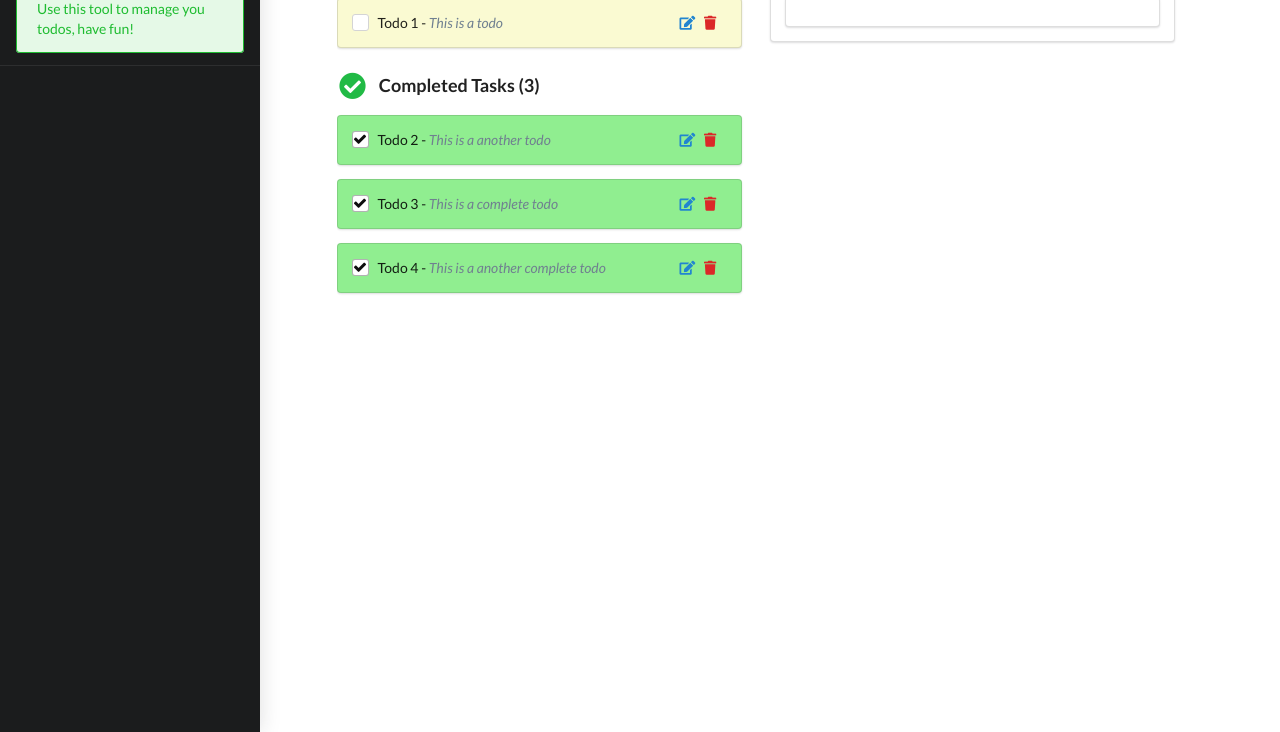
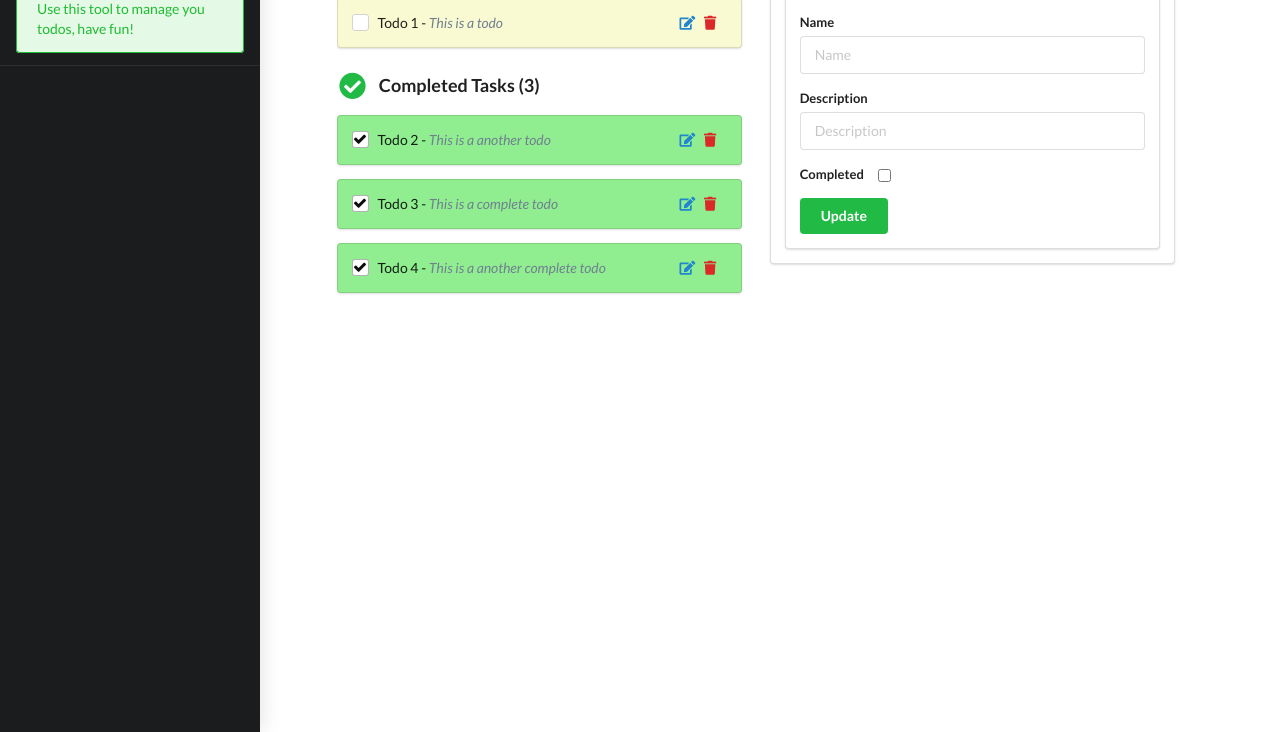
Before and after one commit to SeanRParker/vue-task-manager, a plain HTML site: page index.html in a window 1280 px wide. Shown: the part 68-800 px from the top of the page. Drawn offline with nearby package versions, Linux system fonts and the light colour scheme.

Commit message:
finishing update function

```diff
--- a/app.js
+++ b/app.js
@@ -75,7 +75,23 @@ var app = new Vue({
     editTask: function(event, id) {
       let task = this.tasks.find(item => item.id == id);
       if (task) {
-        this.task = task;
+        this.task = {
+          id: id,
+          name: task.name,
+          description: task.description,
+          completed: task.completed
+        };
+      }
+    },
+    updateTask: function(event, id) {
+      let task = this.tasks.find(item => item.id == id);
+      event.stopImmediatePropagation();
+      event.preventDefault();
+
+      if (task) {
+        task.name = this.task.name;
+        task.description = this.task.description;
+        task.completed = this.task.completed;
       }
     },
     deleteTask: function(event, id) {
--- a/index.html
+++ b/index.html
@@ -56,7 +56,26 @@
                 </div>
               </div>
               <div class="ui segment">
-                <form class="ui form">
+                <form class="ui form" v-on:submit="updateTask($event, task.id)">
+
+                  <input type="hidden" name="id" v-model="task.id" />
+
+                  <div class="field">
+                    <label>Name</label>
+                    <input type="text" name="name" placeholder="Name" required="true" v-model="task.name" />
+                  </div>
+                  <div class="field">
+                    <label>Description</label>
+                    <input type="text" name="name" placeholder="Description" required="true" v-model="task.description" />
+                  </div>
+                  <div class="field inline">
+                    <label>Completed</label>
+                    <input type="checkbox" name="completed" v-model="task.completed" />
+                  </div>
+
+                  <button class="ui button green" type="submit" v-on:click="updateTask($event, task.id)">
+                    Update
+                  </button>
                 </form>
               </div>
             </div>
```
